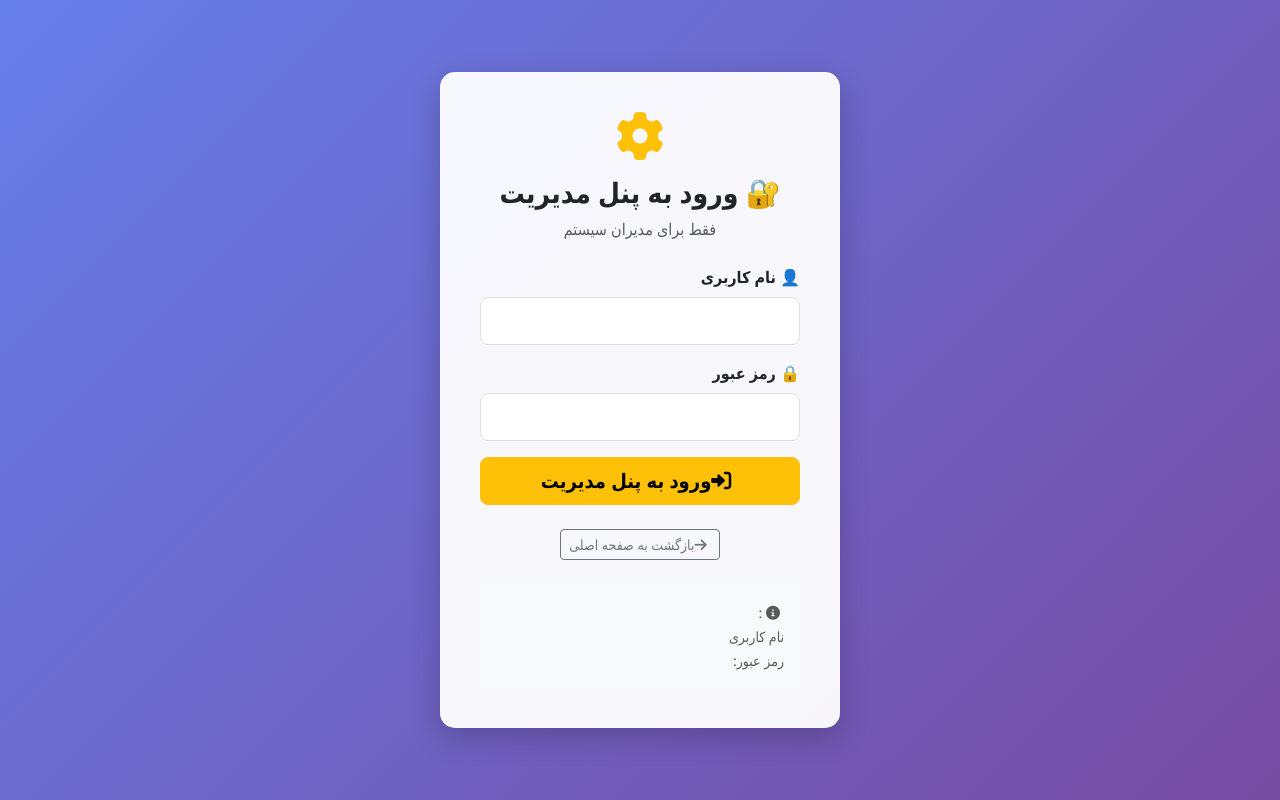
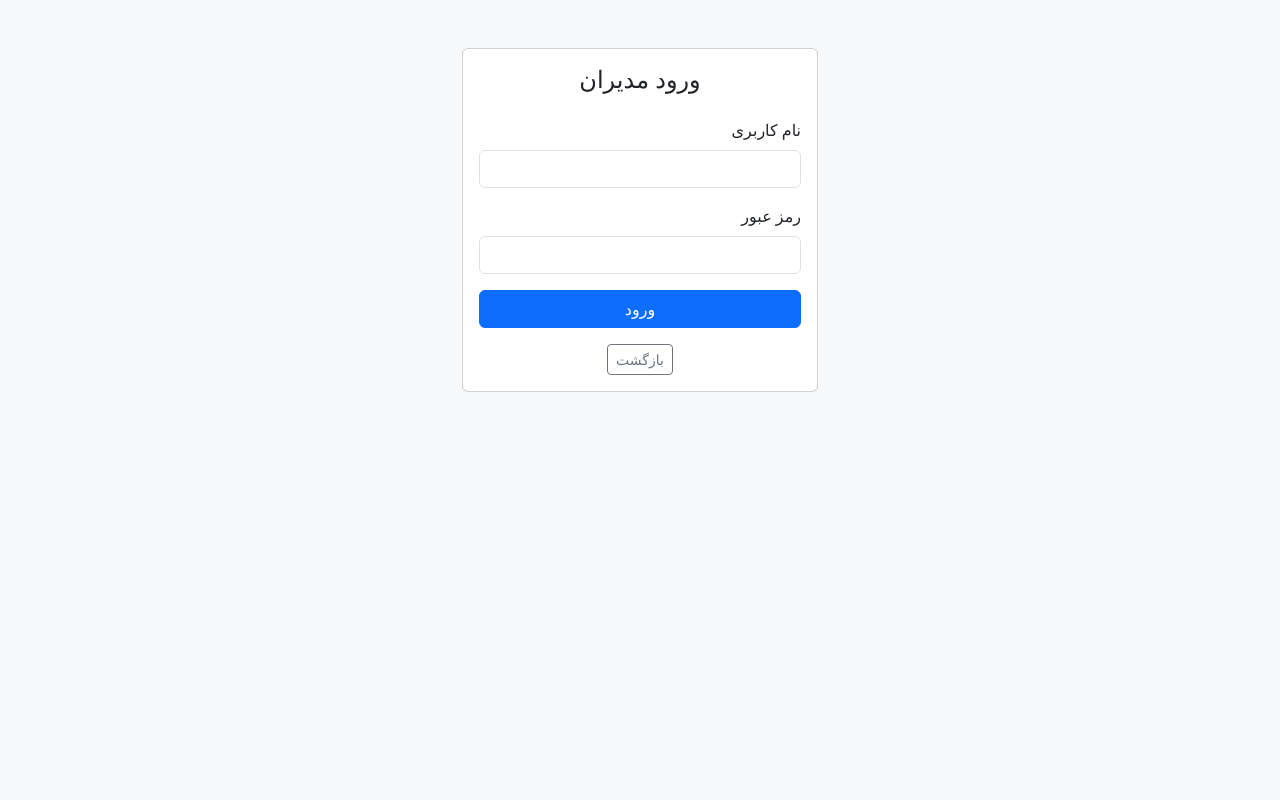
Before and after one commit to 1q23e4rr5/whatsappf, a Flask app: page /admin_login in a window 1280 px wide. Run offline with Flask 3, Linux system fonts and the light colour scheme.

Commit message:
Update admin_login.html

```diff
--- a/templates/admin_login.html
+++ b/templates/admin_login.html
@@ -5,77 +5,42 @@
     <meta name="viewport" content="width=device-width, initial-scale=1.0">
     <title>ورود مدیران</title>
     <link href="https://cdn.jsdelivr.net/npm/bootstrap@5.3.0/dist/css/bootstrap.min.css" rel="stylesheet">
-    <link rel="stylesheet" href="https://cdnjs.cloudflare.com/ajax/libs/font-awesome/6.0.0/css/all.min.css">
-    <style>
-        body {
-            background: linear-gradient(135deg, #667eea 0%, #764ba2 100%);
-            font-family: 'Segoe UI', Tahoma, Geneva, Verdana, sans-serif;
-            height: 100vh;
-            display: flex;
-            align-items: center;
-        }
-        .login-container {
-            background: rgba(255, 255, 255, 0.95);
-            border-radius: 15px;
-            padding: 40px;
-            max-width: 400px;
-            width: 100%;
-            margin: 0 auto;
-            box-shadow: 0 10px 30px rgba(0,0,0,0.2);
-        }
-    </style>
 </head>
-<body>
-    <div class="container">
-        <div class="login-container">
-            <div class="text-center mb-4">
-                <i class="fas fa-cog fa-3x text-warning mb-3"></i>
-                <h3 class="fw-bold">🔐 ورود به پنل مدیریت</h3>
-                <p class="text-muted">فقط برای مدیران سیستم</p>
-            </div>
+<body class="bg-light">
+    <div class="container mt-5">
+        <div class="row justify-content-center">
+            <div class="col-md-4">
+                <div class="card">
+                    <div class="card-body">
+                        <h4 class="text-center mb-4">ورود مدیران</h4>
 
                         {% with messages = get_flashed_messages(with_categories=true) %}
                             {% for category, message in messages %}
-                    <div class="alert alert-{{ 'danger' if category == 'error' else 'success' }} alert-dismissible fade show">
+                                <div class="alert alert-{{ 'danger' if category == 'error' else 'success' }}">
                                     {{ message }}
-                        <button type="button" class="btn-close" data-bs-dismiss="alert"></button>
                                 </div>
                             {% endfor %}
                         {% endwith %}
 
-            <form method="POST" action="/admin_login">
+                        <form method="POST">
                             <div class="mb-3">
-                    <label class="form-label fw-bold">👤 نام کاربری</label>
-                    <input type="text" name="username" class="form-control form-control-lg" required>
+                                <label class="form-label">نام کاربری</label>
+                                <input type="text" name="username" class="form-control" required>
                             </div>
-
                             <div class="mb-3">
-                    <label class="form-label fw-bold">🔒 رمز عبور</label>
-                    <input type="password" name="password" class="form-control form-control-lg" required>
+                                <label class="form-label">رمز عبور</label>
+                                <input type="password" name="password" class="form-control" required>
                             </div>
-
-                <button type="submit" class="btn btn-warning btn-lg w-100 fw-bold">
-                    <i class="fas fa-sign-in-alt me-2"></i>ورود به پنل مدیریت
-                </button>
+                            <button type="submit" class="btn btn-primary w-100">ورود</button>
                         </form>
 
-            <div class="text-center mt-4">
-                <a href="/" class="btn btn-outline-secondary btn-sm">
-                    <i class="fas fa-arrow-right me-1"></i>بازگشت به صفحه اصلی
-                </a>
-            </div>
-
-            <div class="mt-4 p-3 bg-light rounded">
-                <small class="text-muted">
-                    <i class="fas fa-info-circle me-1"></i>
-                    :<br>
-                    نام کاربری <strong></strong><br>
-                    رمز عبور:<strong></strong>
-                </small>
+                        <div class="text-center mt-3">
+                            <a href="/" class="btn btn-outline-secondary btn-sm">بازگشت</a>
                         </div>
                     </div>
                 </div>
-
-    <script src="https://cdn.jsdelivr.net/npm/bootstrap@5.3.0/dist/js/bootstrap.bundle.min.js"></script>
+            </div>
+        </div>
+    </div>
 </body>
 </html>
```
Lines whose indentation alone changed are shown as unchanged.
